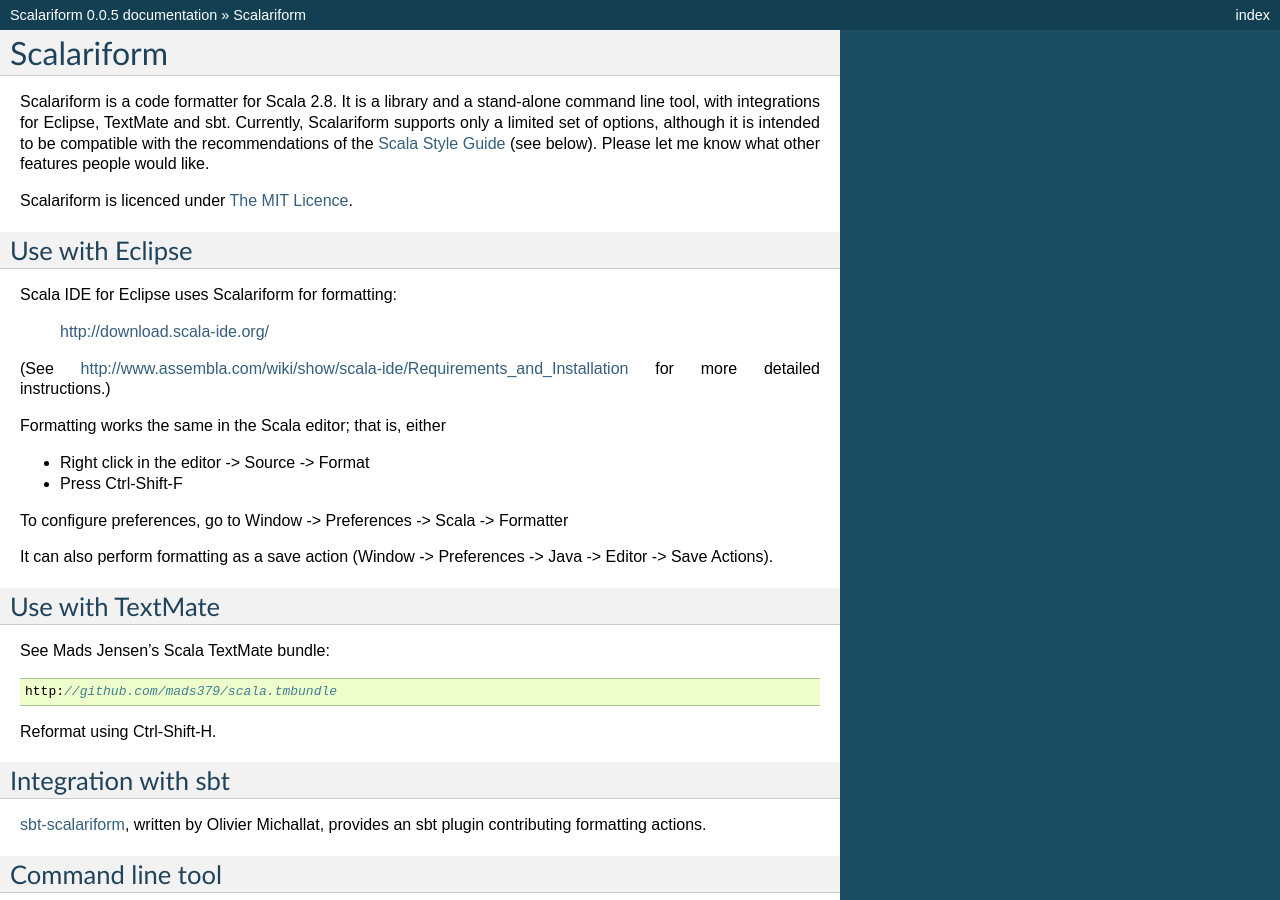
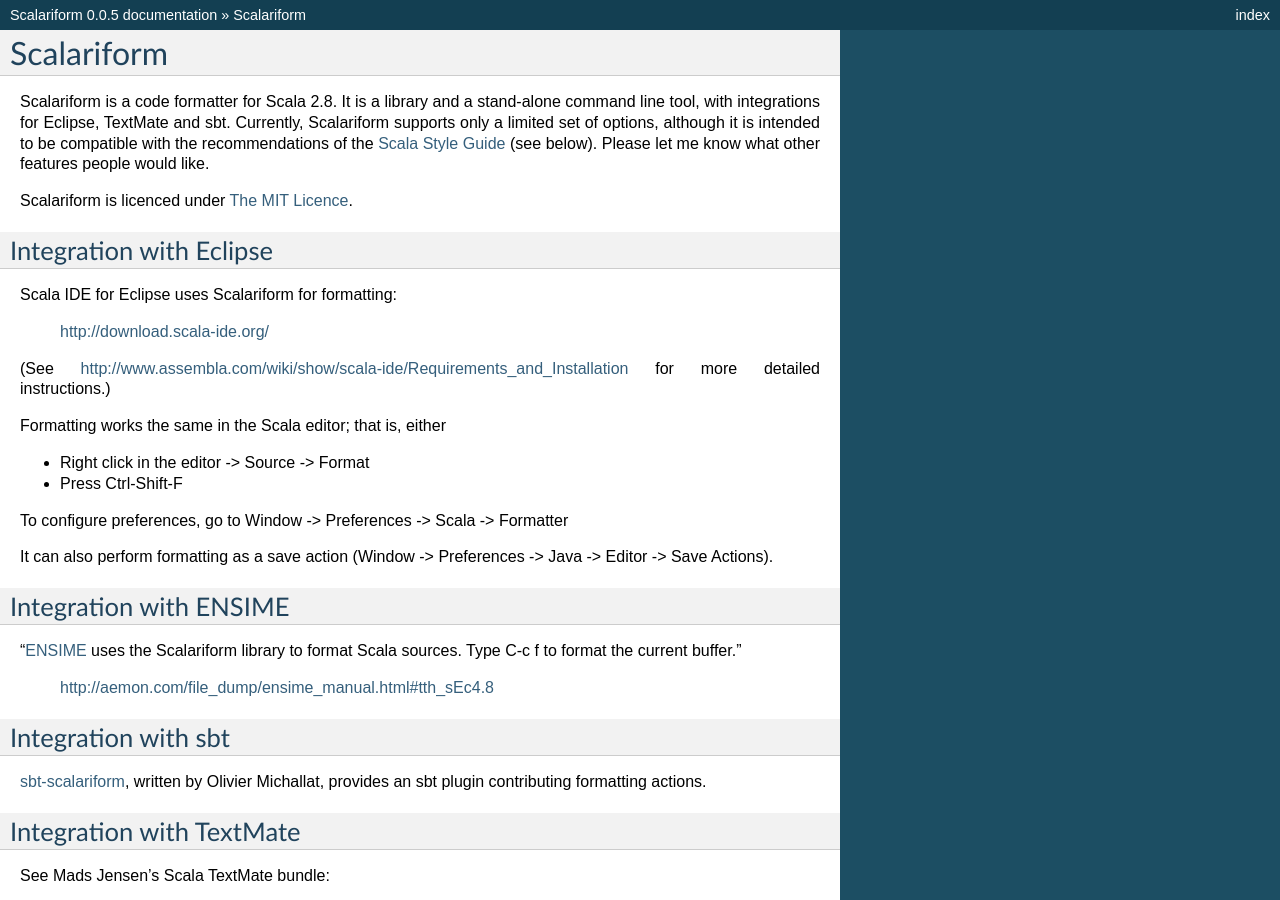
Before and after one commit to scala-ide/scalariform, a Sphinx documentation site: the page built from docs/source/README.rst, in a window 1280 px wide and 900 px high. Built offline with Sphinx 7.4.7, drawn with Linux system fonts in a browser that asks for light colours.

Commit message:
Note ENSIME integration in docs

```diff
--- a/docs/source/README.rst
+++ b/docs/source/README.rst
@@ -13,8 +13,8 @@
 .. _Scala Style Guide: http://davetron5000.github.com/scala-style/
 .. _The MIT Licence: http://www.opensource.org/licenses/mit-license.php
 
-Use with Eclipse
-----------------
+Integration with Eclipse
+------------------------
 
 Scala IDE for Eclipse uses Scalariform for formatting:
 
@@ -32,14 +32,14 @@
 
 It can also perform formatting as a save action (Window -> Preferences -> Java -> Editor -> Save Actions).
 
-Use with TextMate
------------------
+Integration with ENSIME
+-----------------------
 
-See Mads Jensen's Scala TextMate bundle::
+"`ENSIME`_ uses the Scalariform library to format Scala sources. Type C-c f to format the current buffer."
 
-  http://github.com/mads379/scala.tmbundle
+  http://aemon.com/file_dump/ensime_manual.html#tth_sEc4.8
 
-Reformat using Ctrl-Shift-H.
+.. _ENSIME: http://github.com/aemoncannon/ensime
 
 Integration with sbt
 --------------------
@@ -47,6 +47,15 @@
 `sbt-scalariform`_, written by Olivier Michallat, provides an sbt plugin contributing formatting actions.
 
 .. _sbt-scalariform: http://github.com/olim7t/sbt-scalariform
+
+Integration with TextMate
+-------------------------
+
+See Mads Jensen's Scala TextMate bundle::
+
+  http://github.com/mads379/scala.tmbundle
+
+Reformat using Ctrl-Shift-H.
 
 Command line tool
 -----------------
```
Also changed, not shown: README.rst (+16 -7 lines), 1 other file.
